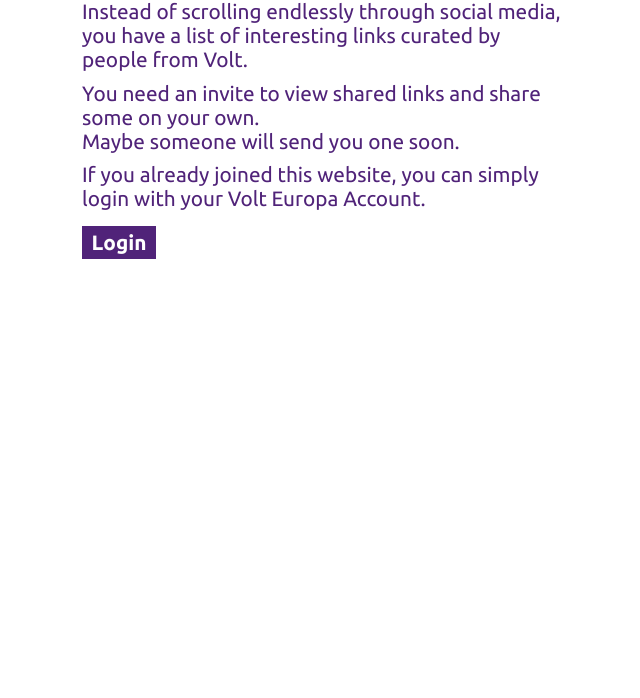
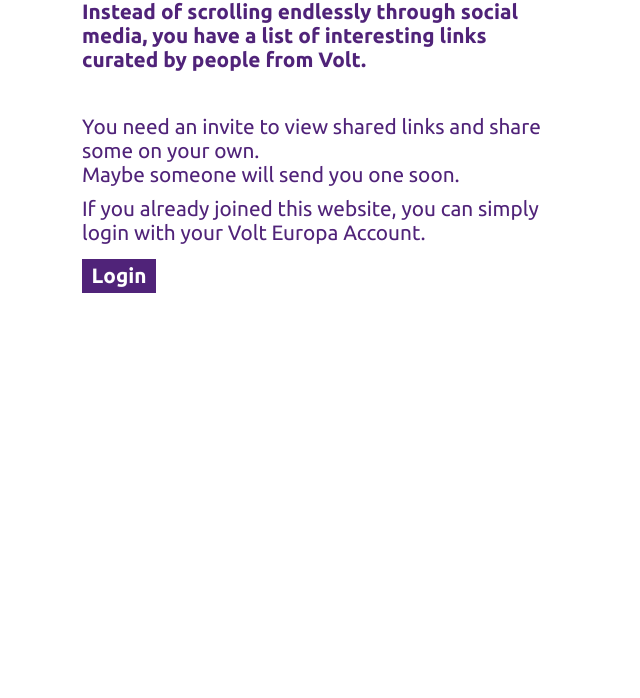
Before and after one commit to voltbonn/what-we-are-reading, a website: page frontend/index.html in a window 1280 px wide. Shown: the part 131-829 px from the top of the page, without its empty margins (318-958 px from the left). Before the commit the page ends 800 px from the top, so only its background shows below. Drawn offline with Linux system fonts and the light colour scheme; no server answers.

Commit message:
make this stand out

```diff
--- a/frontend/index.html
+++ b/frontend/index.html
@@ -139,7 +139,8 @@
       <div class="column">
         <h1 style="margin:0;">What we are reading…</h1>
 
-        <p>Instead of scrolling endlessly through social media, you have a list of interesting links curated by people from Volt.</p>
+        <p><strong>Instead of scrolling endlessly through social media, you have a list of interesting links curated by people from Volt.</strong></p>
+        <br />
 
         <p id="has_invite">
           Great! You have an invite.<br />
```
